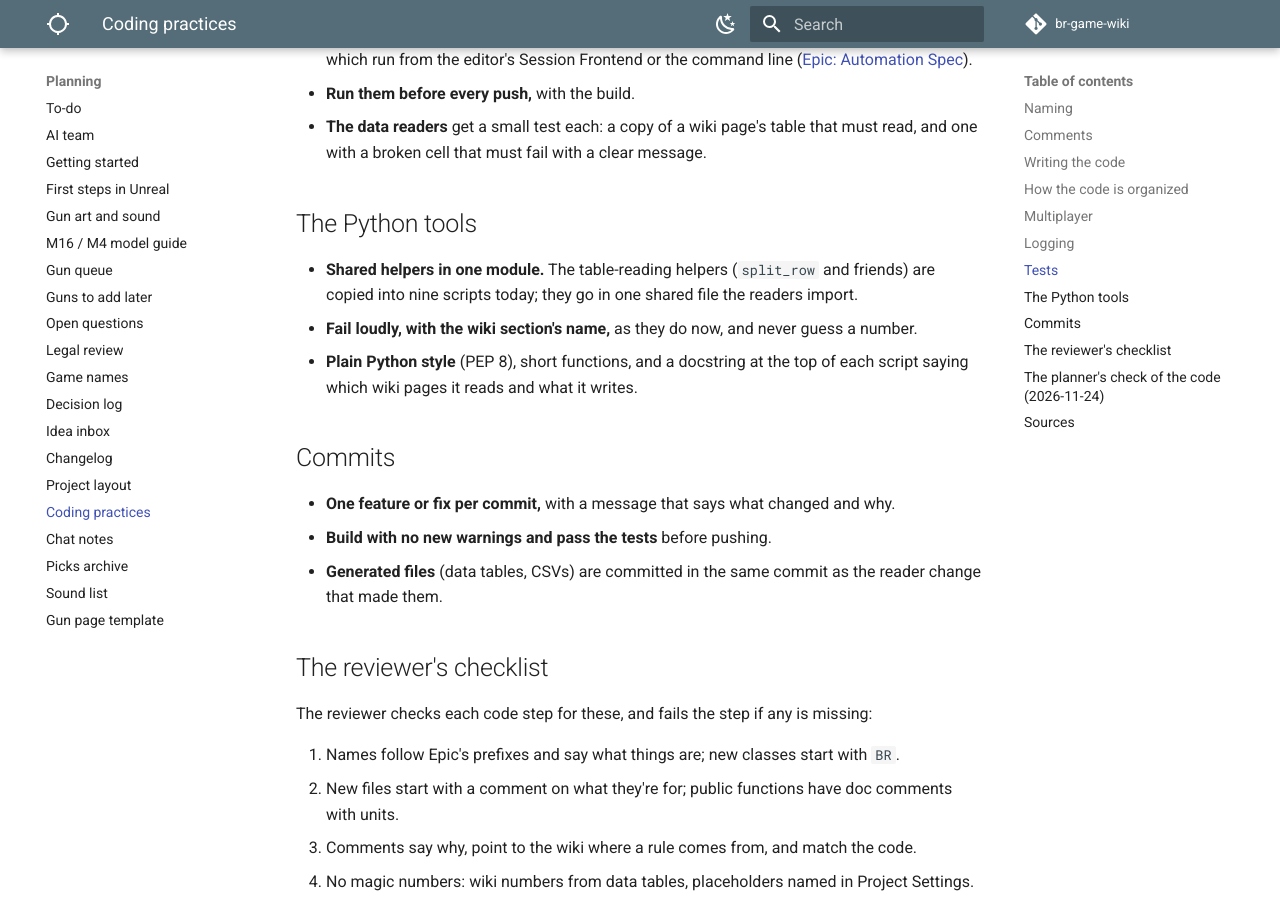
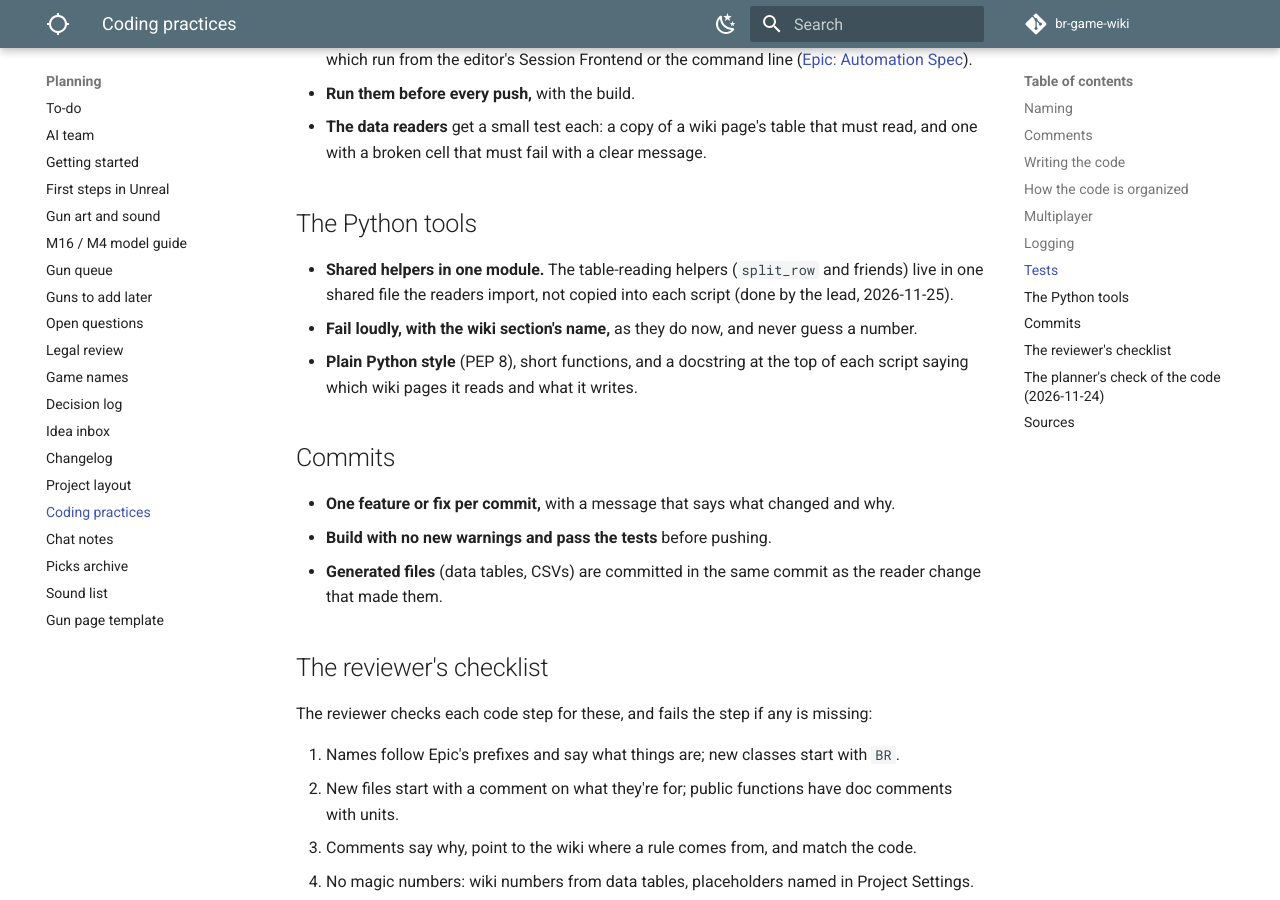
Before and after one commit to DerrickSpartan1/br-game-wiki, an MkDocs documentation site: the page built from docs/planning/coding-practices.md, in a window 1280 px wide and 900 px high, scrolled down 2945 px. Built offline with MkDocs 1.6.1 and Material for MkDocs 9.7.7, drawn with Linux system fonts in a browser that asks for light colours; comment, search, counter and statistics services are not loaded; some of the changed text lies outside the part shown.

Commit message:
Planner check-in: shared Python helpers marked done on Coding practices; lead's data refresh noted; game commits still not on GitHub
Co-Authored-By: Claude Opus 5.5 <noreply@anthropic.com>

```diff
--- a/docs/planning/coding-practices.md
+++ b/docs/planning/coding-practices.md
@@ -60,7 +60,7 @@ The base is Epic's own C++ coding standard ([Epic](https://dev.epicgames.com/doc
 
 ## The Python tools
 
-- **Shared helpers in one module.** The table-reading helpers (`split_row` and friends) are copied into nine scripts today; they go in one shared file the readers import.
+- **Shared helpers in one module.** The table-reading helpers (`split_row` and friends) live in one shared file the readers import, not copied into each script (done by the lead, 2026-11-25).
 - **Fail loudly, with the wiki section's name,** as they do now, and never guess a number.
 - **Plain Python style** (PEP 8), short functions, and a docstring at the top of each script saying which wiki pages it reads and what it writes.
 
@@ -101,7 +101,7 @@ The planner read the game repo's source (it can't build it), so the lead should
 1. **Template leftovers:** the Horror template's code (`Variant_Horror`, 569 lines) is still compiled though nothing uses it, and the template's AI enemies (`Variant_Shooter/AI`) aren't used outside their own folder either. Check no Blueprint uses them, then delete them.
 2. **Log categories:** `LogTemp` is used 38 times; give each system its own category.
 3. **Tests:** there are no automation tests yet. Start with damage, reloads, and carry capacity.
-4. **Shared Python helpers:** move the table helpers copied into nine readers into one module.
+4. **Shared Python helpers:** move the table helpers copied into nine readers into one module. Done (lead, 2026-11-25).
 5. **Raw pointers:** 23 object properties still use raw pointers; switch them to `TObjectPtr`.
 6. **Asset paths:** 23 hard-coded `/Game/...` paths in C++ (most in constructors); move them into settings or Blueprint defaults as each file is touched.
 7. **Big files:** `BRGun.cpp` (2,255 lines), `ShooterPlayerController.cpp` (2,196), `BRInventoryComponent.cpp` (1,234), `BRSky.cpp` (1,218), and the character (`ShooterCharacter.h` is 1,170 lines on its own). Split them into components as they're worked on, not all at once.
```
Also changed, not shown: docs/planning/changelog.md (+1 -0 lines), docs/planning/to-do.md (+2 -2 lines).
